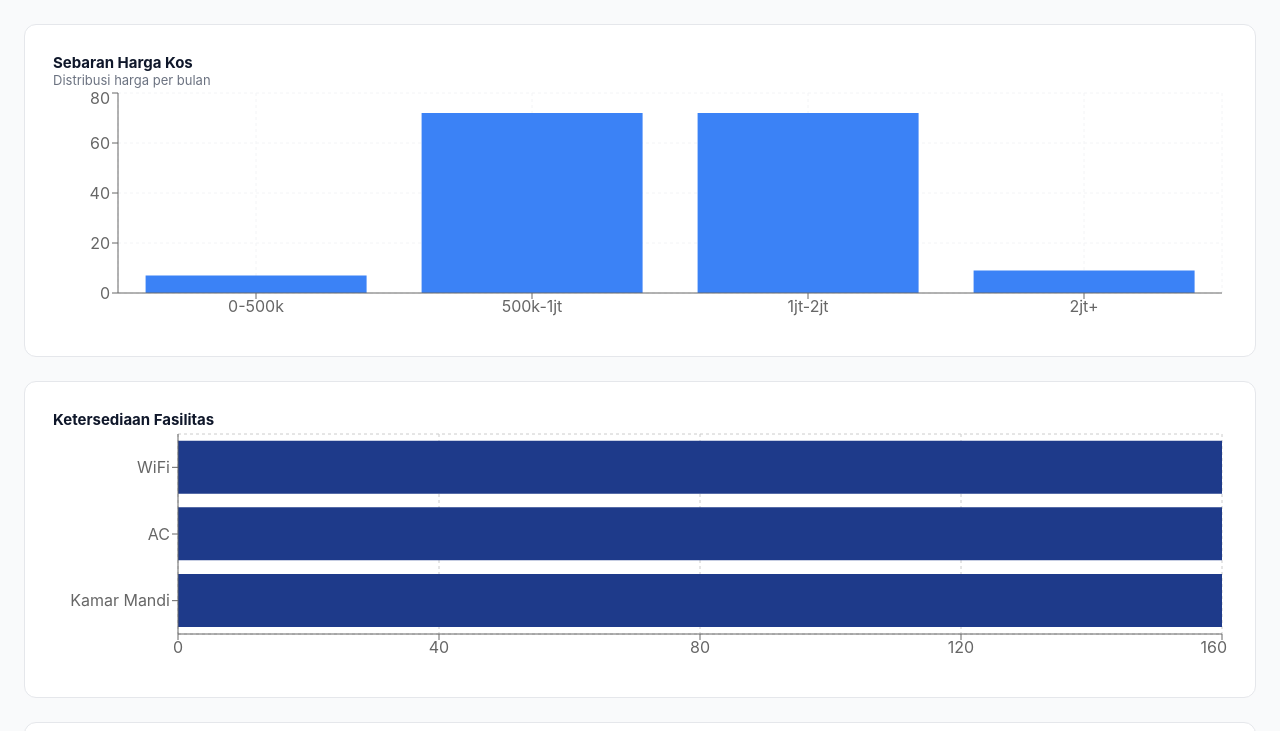
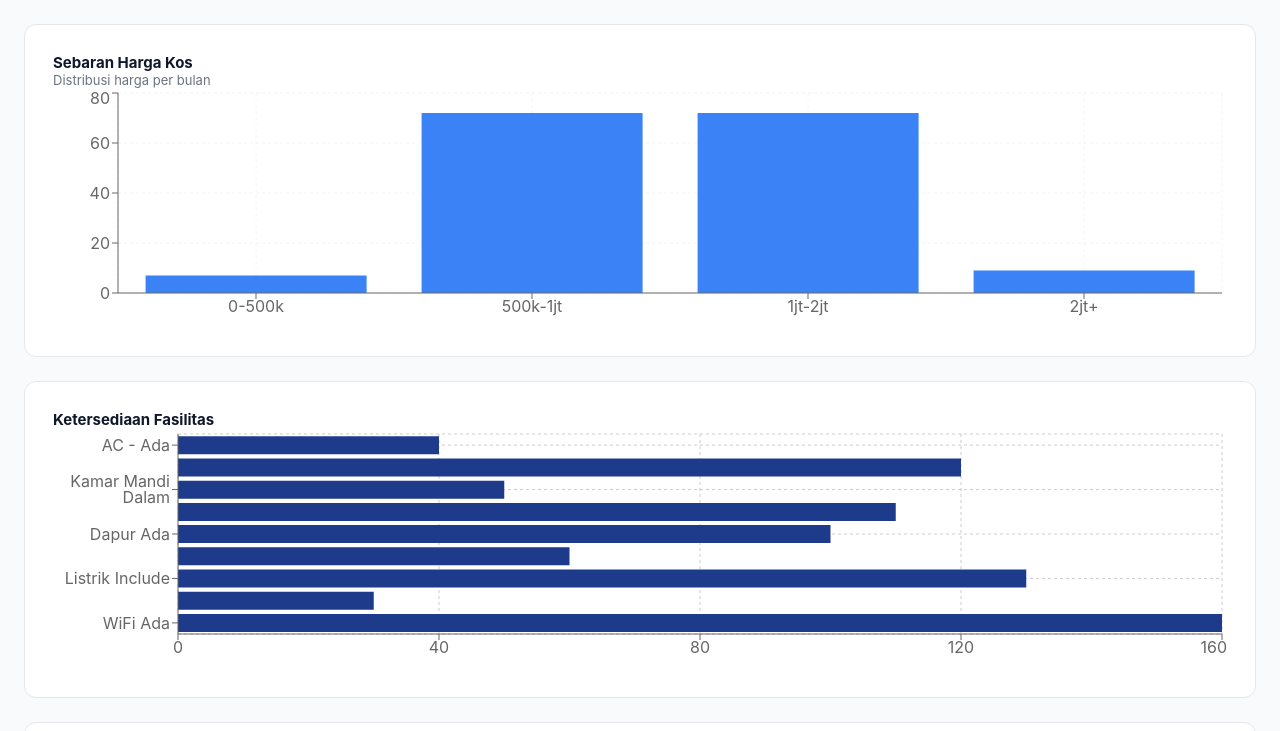
Before and after one commit to zerlyna/KosMate, a Next.js app: page /dashboard in a window 1280 px wide. Shown: the top 731 px of the page. Built offline with nearby package versions, Linux system fonts and the light colour scheme.

Commit message:
dashboard fixxxxx

```diff
--- a/app/dashboard/page.tsx
+++ b/app/dashboard/page.tsx
@@ -34,9 +34,19 @@ export default function Dashboard() {
 
   // ✅ FASILITAS (SESUAI CSV ASLI)
   const fasilitas = [
-    { name: "WiFi", jumlah: 160 },
-    { name: "AC", jumlah: 160 },
-    { name: "Kamar Mandi", jumlah: 160 },
+  { name: "AC - Ada", jumlah: 40 },
+  { name: "AC - Tidak", jumlah: 120 },
+
+  { name: "Kamar Mandi Dalam", jumlah: 50 },
+  { name: "Kamar Mandi Luar", jumlah: 110 },
+
+  { name: "Dapur Ada", jumlah: 100 },
+  { name: "Dapur Tidak", jumlah: 60 },
+
+  { name: "Listrik Include", jumlah: 130 },
+  { name: "Listrik Exclude", jumlah: 30 },
+
+  { name: "WiFi Ada", jumlah: 160 }
   ];
 
   // ❗ HAPUS: dapur & listrik (biar sesuai visual lo)
```
